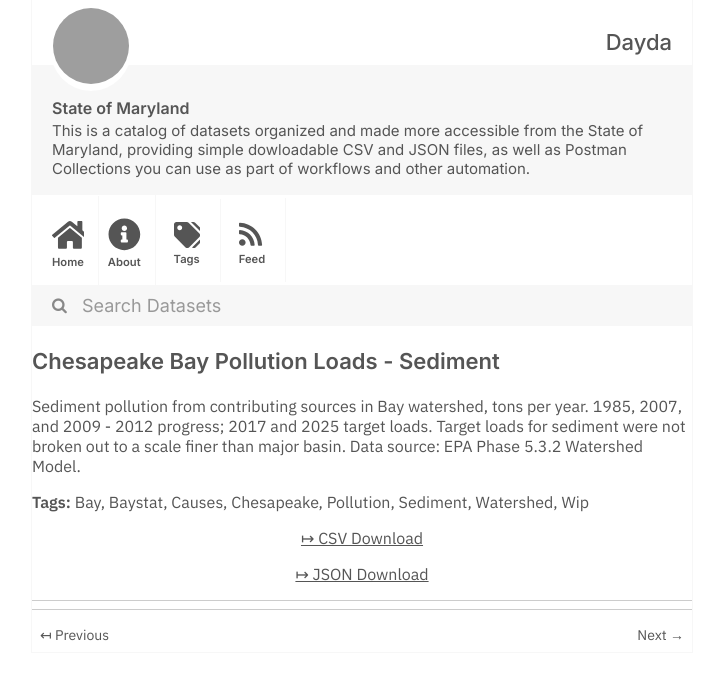
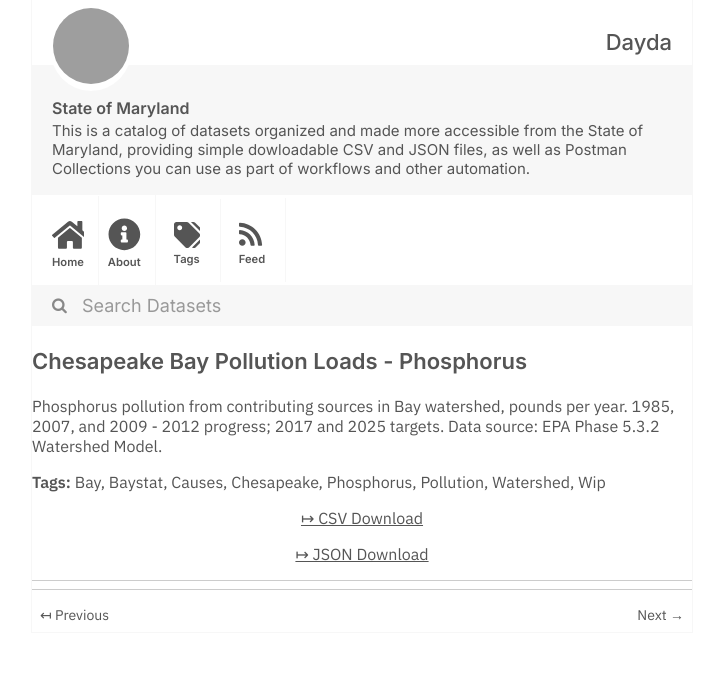
Before and after one commit to dayda-entities/state-of-maryland, a Jekyll site: the page built from _posts/2020-11-10-chesapeake-bay-pollution-loads.md, in a window 1280 px wide, cut to the strip 0-680 px from the top of the page. Shown: the whole strip, without its empty margins (278-1001 px from the left). Built offline with Jekyll 4.4.1, drawn with Linux system fonts in a browser that asks for light colours; grey boxes are pictures that could not be loaded.

Commit message:
Publish Data

```diff
--- a/_posts/2020-11-10-chesapeake-bay-pollution-loads.md
+++ b/_posts/2020-11-10-chesapeake-bay-pollution-loads.md
@@ -1,7 +1,7 @@
 ---
-title: Chesapeake Bay Pollution Loads - Sediment
-created: '2020-11-10T17:25:48.596962'
-modified: '2020-11-10T17:25:48.596973'
+title: Chesapeake Bay Pollution Loads - Phosphorus
+created: '2020-11-10T17:24:41.741412'
+modified: '2020-11-10T17:24:41.741422'
 state: active
 type: dataset
 tags:
@@ -9,16 +9,16 @@ tags:
   - Baystat
   - Causes
   - Chesapeake
+  - Phosphorus
   - Pollution
-  - Sediment
   - Watershed
   - Wip
 groups:
   - Local Government
-csv_url: 'https://opendata.maryland.gov/api/views/x5pe-335m/rows.csv?accessType=DOWNLOAD'
+csv_url: 'https://opendata.maryland.gov/api/views/eumn-ip4q/rows.csv?accessType=DOWNLOAD'
 json_url: >-
-  https://opendata.maryland.gov/api/views/x5pe-335m/rows.json?accessType=DOWNLOAD
+  https://opendata.maryland.gov/api/views/eumn-ip4q/rows.json?accessType=DOWNLOAD
 layout: post
 
 ---
-Sediment pollution from contributing sources in Bay watershed, tons per year. 1985, 2007, and 2009 - 2012 progress; 2017 and 2025 target loads. Target loads for sediment were not broken out to a scale finer than major basin.  Data source: EPA Phase 5.3.2 Watershed Model.
+Phosphorus pollution from contributing sources in Bay watershed, pounds per year. 1985, 2007, and 2009 - 2012 progress; 2017 and 2025 targets.  Data source: EPA Phase 5.3.2 Watershed Model.
```
